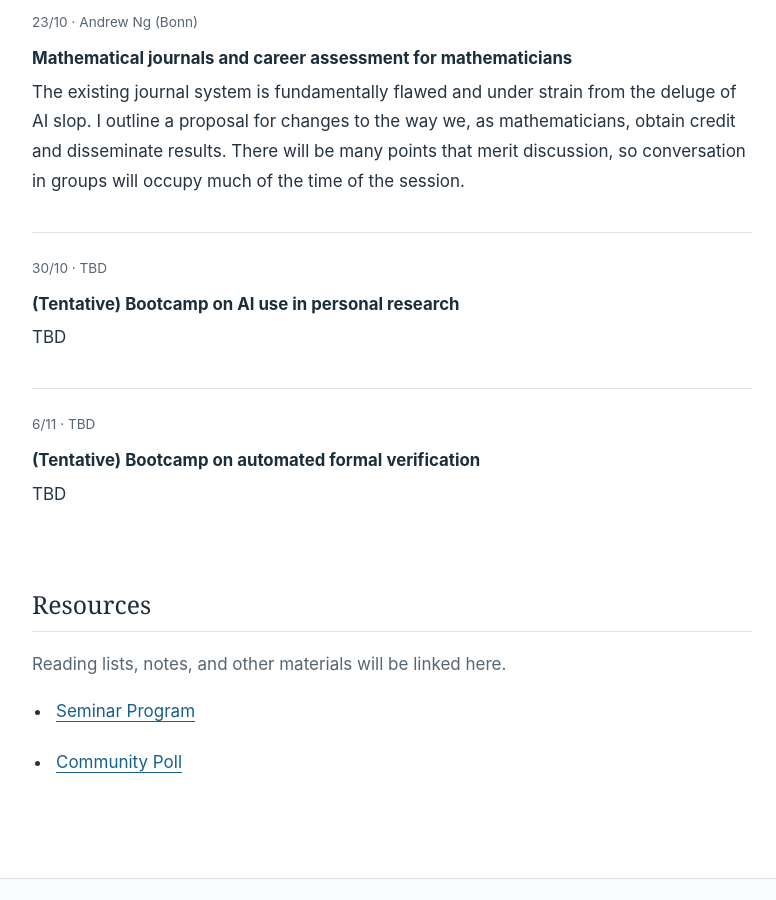
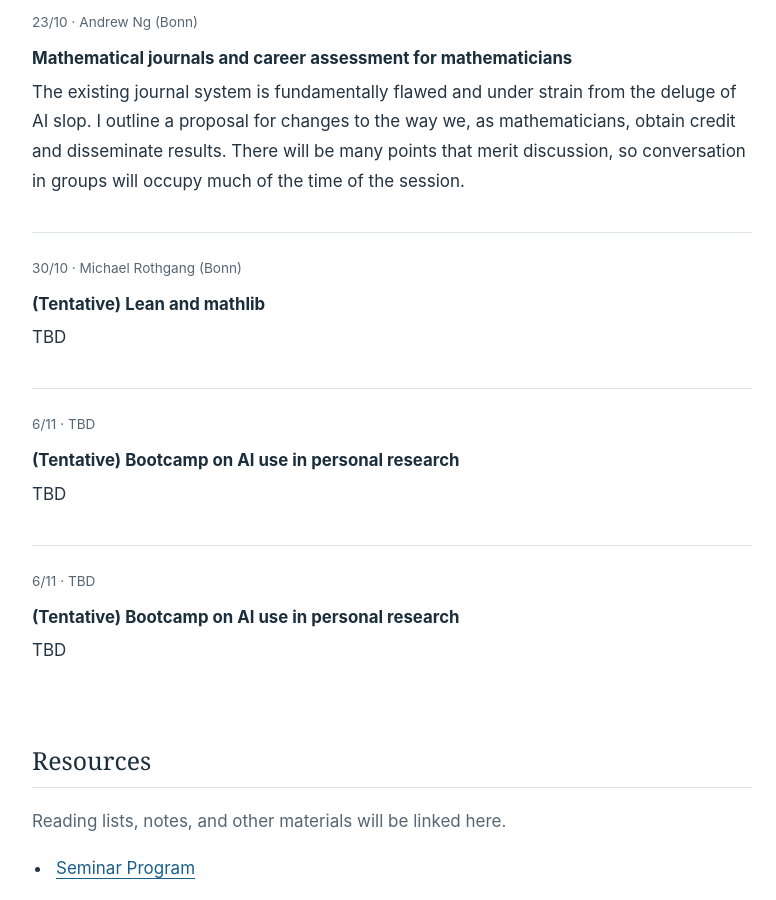
Before and after one commit to challeckdube/challeckdube.github.io, a Jekyll site: the page built from mathematics-and-ai-seminar.html, in a window 1280 px wide and 900 px high, scrolled down 2475 px. Shown: the whole window, without its empty margins (382-1158 px from the left). Built offline with Jekyll 4.4.1, drawn with Linux system fonts in a browser that asks for light colours.

Commit message:
Update seminar details and add new bootcamp entry

```diff
--- a/mathematics-and-ai-seminar.html
+++ b/mathematics-and-ai-seminar.html
@@ -80,14 +80,20 @@ After the volunteers present their experience and findings, we will proceed with
   </article>
 
     <article class="entry">
-        <p class="entry-meta">30/10 · TBD</p>
-        <h3>(Tentative) Bootcamp on AI use in personal research</h3>
+        <p class="entry-meta">30/10 · Michael Rothgang (Bonn)</p>
+        <h3>(Tentative) Lean and mathlib</h3>
         <p>TBD</p>
       </article>
 
     <article class="entry">
         <p class="entry-meta">6/11 · TBD</p>
-        <h3>(Tentative) Bootcamp on automated formal verification</h3>
+        <h3>(Tentative) Bootcamp on AI use in personal research</h3>
+        <p>TBD</p>
+      </article>
+
+     <article class="entry">
+        <p class="entry-meta">6/11 · TBD</p>
+        <h3>(Tentative) Bootcamp on AI use in personal research</h3>
         <p>TBD</p>
       </article>
 </section>
```
